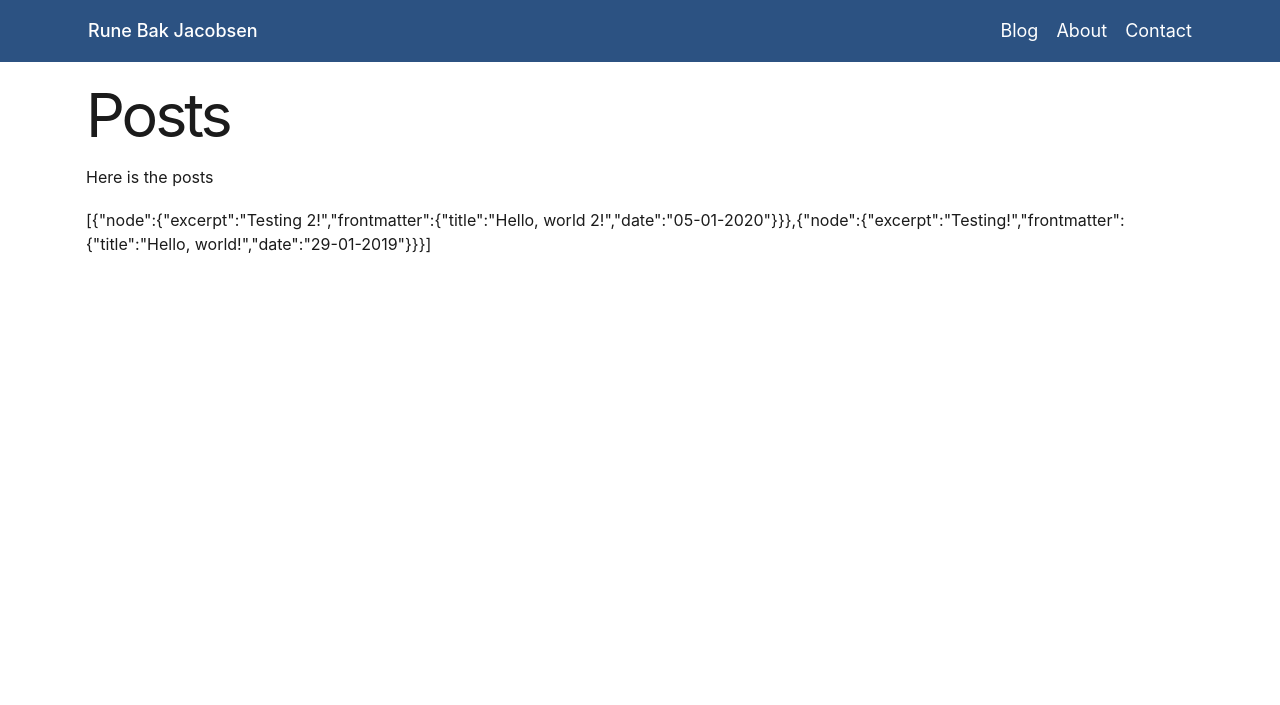
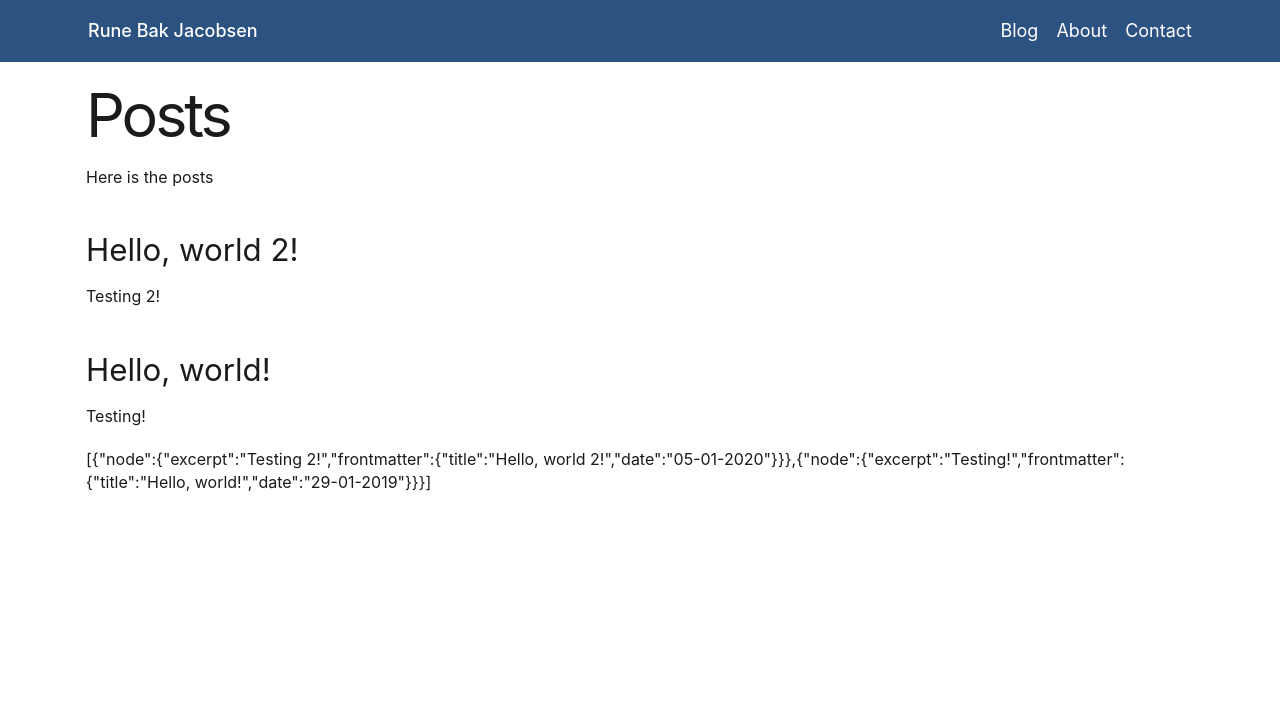
Before and after one commit to runebakjacobsen/runebakjacobsen, a Gatsby site: page /blog in a window 1280 px wide. Shown: the top 705 px of the page. Built offline with nearby package versions, Linux system fonts and the light colour scheme; Gatsby itself is replaced by a stand-in of ours; a web font is replaced by a local one.

Commit message:
Add post previre component and use in blogpage

```diff
--- /dev/null
+++ b/src/components/post-preview.js
@@ -0,0 +1,13 @@
+import React from "react"
+
+const PostPreview = ({ post }) => {
+  const { title, date } = post.frontmatter
+  return (
+    <div>
+      <h4>{title}</h4>
+      <p>{post.excerpt}</p>
+    </div>
+  )
+}
+
+export default PostPreview
--- a/src/pages/blog/index.js
+++ b/src/pages/blog/index.js
@@ -1,6 +1,7 @@
 import React from "react"
 import Layout from "../../components/layout"
 import SEO from "../../components/seo"
+import PostPreview from "../../components/post-preview"
 import { graphql } from "gatsby"
 
 export const query = graphql`
@@ -24,6 +25,9 @@ const BlogPage = ({ data }) => (
     <SEO title="Blog" />
     <h1>Posts</h1>
     <p>Here is the posts</p>
+    {data.allMdx.edges.map(edge => (
+      <PostPreview post={edge.node} />
+    ))}
     {JSON.stringify(data.allMdx.edges)}
   </Layout>
 )
```
